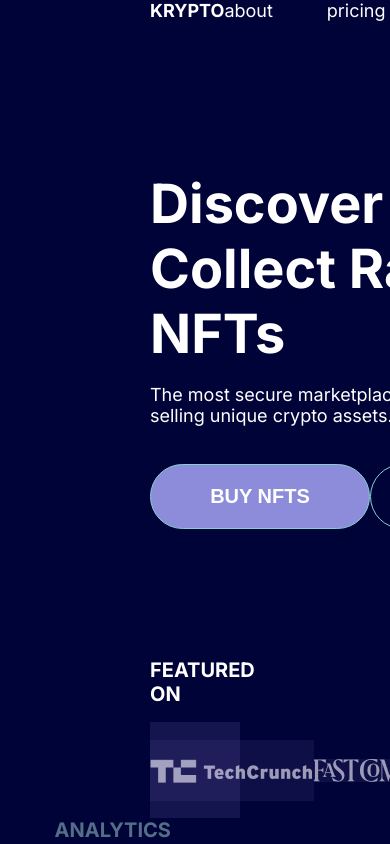
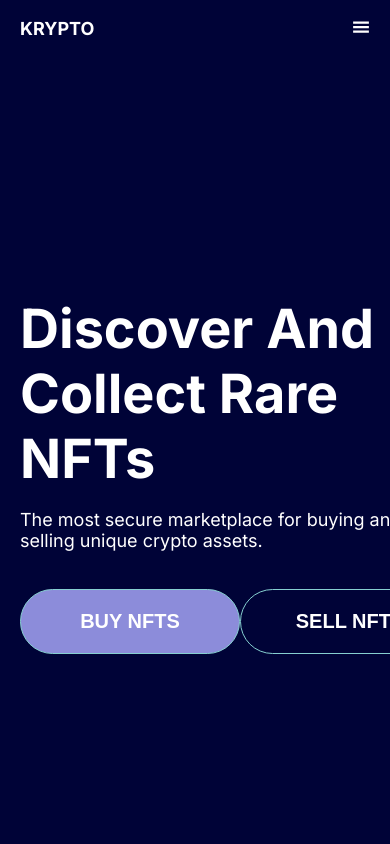
Before and after one commit to AvishkaUmayanga/next-design, a Next.js app: page / in a window 390 px wide. Shown: the top 844 px of the page. Built offline with nearby package versions, Linux system fonts and the light colour scheme.

Commit message:
Add media Media Queries to the header

```diff
--- a/app/components/header/Header.jsx
+++ b/app/components/header/Header.jsx
@@ -1,18 +1,29 @@
+'use client';
 import Link from 'next/link'
-import React from 'react'
+import React, { useState } from 'react'
 import styles from '@/app/components/header/Header.module.css'
+import { GiHamburgerMenu } from "react-icons/gi";
+import { GrClose } from "react-icons/gr";
 const Header = () => {
+  const [isOpen, setIsOpen] = useState(false)
+  const toggleMenu = () => {
+    setIsOpen(!isOpen)
+  }
+
   return (
     <header className={styles.headerMain}>
       <div className={styles.logo}>
         <p>krypto</p>
       </div>
-      <nav className={styles.navLinks}>
+      <nav className={`${styles.navLinks} ${isOpen ? styles.dropDown : ''}`}>
         <Link href='#'>about</Link>
         <Link href='#'>pricing</Link>
         <Link href='#'>contact</Link>
         <Link href='#'>buy nfts</Link>
       </nav>
+      <div className={styles.iconsContainer}>
+        {isOpen ? <GrClose onClick={toggleMenu}/> : <GiHamburgerMenu onClick={toggleMenu}/>}
+      </div>
     </header>
   )
 }
--- a/app/components/header/Header.module.css
+++ b/app/components/header/Header.module.css
@@ -2,6 +2,7 @@
     display: flex;
     justify-content: space-between;
     font-size: 1.125rem;
+    padding-top: 1em;
 }
 
 .logo{
@@ -18,3 +19,24 @@
     text-decoration: none;
     color: white;
 }
+
+.iconsContainer{
+    display: none;
+}
+
+@media screen and (max-width: 767px){
+    .navLinks{
+      display: none;
+    }
+    .iconsContainer{
+        display: flex;
+    }
+}
+
+.navLinks.dropDown{
+    display: flex;
+    flex-direction: column;
+    width: 100%;
+    align-items: center;
+    margin-top: 2em;
+}
--- a/app/page.module.css
+++ b/app/page.module.css
@@ -4,4 +4,19 @@
   justify-content: space-between;
   margin-left: 150px;
   margin-right: 150px;
+  gap: 8em;
 }
+
+@media screen and (max-width: 1280px){
+  .main{
+    margin-left: 50px;
+    margin-right: 50px;
+  }
+}
+
+@media screen and (max-width: 768px){
+  .main{
+    margin-left: 20px;
+    margin-right: 20px;
+  }
+}
--- a/package.json
+++ b/package.json
@@ -9,9 +9,10 @@
     "lint": "next lint"
   },
   "dependencies": {
+    "next": "14.2.3",
     "react": "^18",
     "react-dom": "^18",
-    "next": "14.2.3"
+    "react-icons": "^5.2.1"
   },
   "devDependencies": {
     "eslint": "^8",
```
Also changed, not shown: 1 other file (tests, documents, lock files or other folders).
